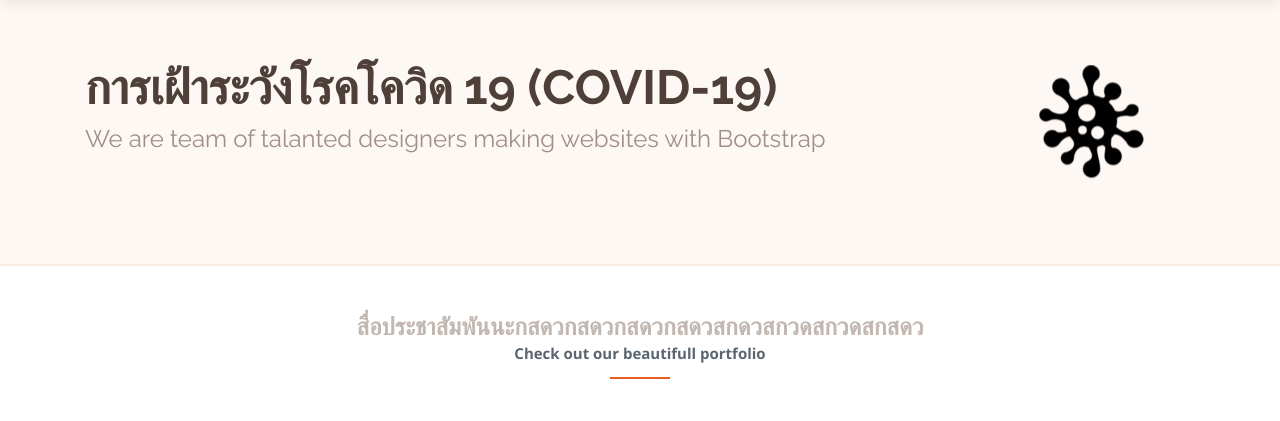
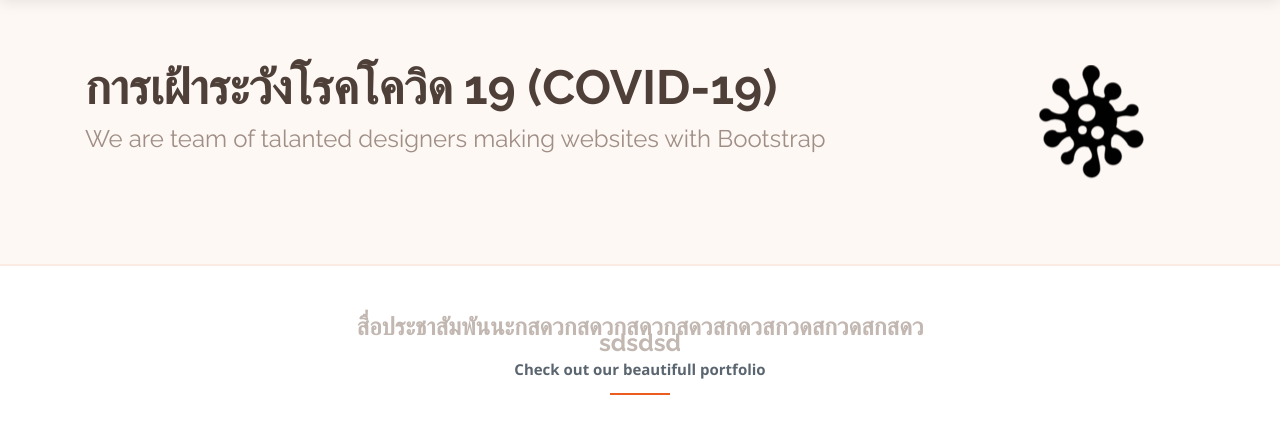
Before and after one commit to tumzaaa2009/covid_01, a PHP site: page / in a window 1280 px wide. Shown: the part 73-494 px from the top of the page. Run offline with PHP 8.4, Linux system fonts and the light colour scheme; a user stored in the database is signed in; data comes from the database, SQL or seed files in the repository; data that the repository does not hold is empty; some libraries are stand-ins or nearby versions.

Commit message:
แก้ไข index

```diff
--- a/index.php
+++ b/index.php
@@ -19,6 +19,7 @@ require_once 'include/func.php';
       <div class="container">
   <div class="section-title aos-init aos-animate" data-aos="fade-up">
           <h2>สื่อประชาสัมพันนะกสดวกสดวกสดวกสดวสกดวสกวดสกวดสกสดว</h2>
+          <h2>sdsdsd</h2>
           <p>Check out our beautifull portfolio</p>
         </div>
         <div class="row justify-content-between">
```
